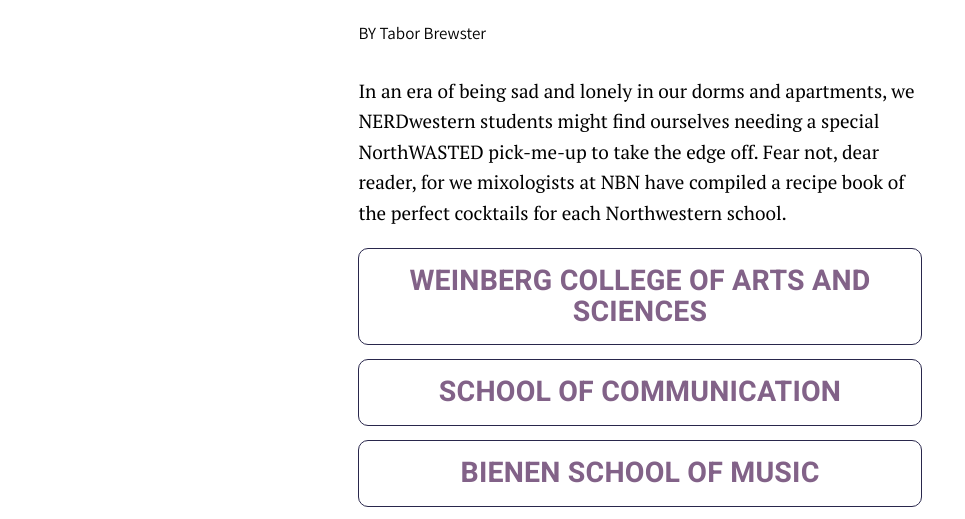
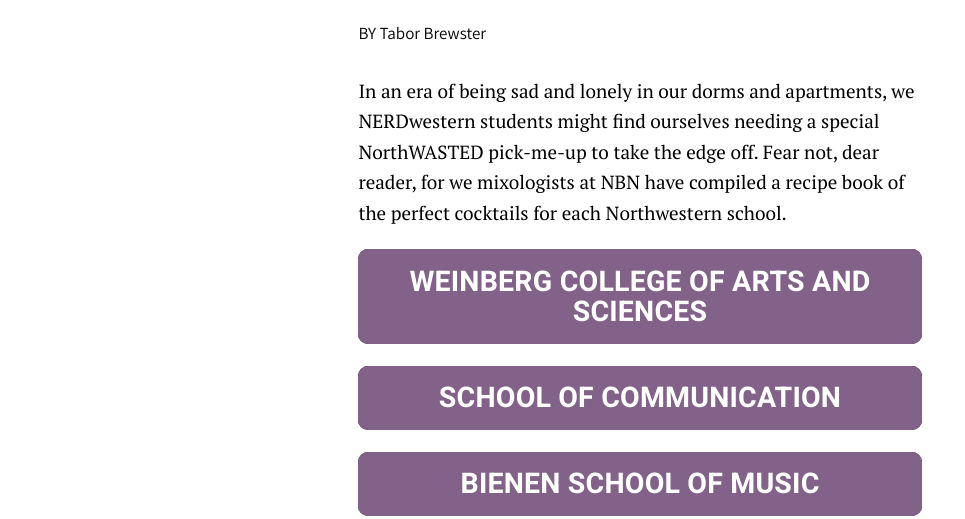
Before and after one commit to RuedaKV/nbn, a plain HTML site: page Cocktails/index.html in a window 1280 px wide. Shown: the part 259-778 px from the top of the page, without its empty margins (0-965 px from the left). Drawn offline with Linux system fonts and the light colour scheme.

Commit message:
Add files via upload

```diff
--- a/Cocktails/style.css
+++ b/Cocktails/style.css
@@ -170,11 +170,10 @@
     display:none;
 }
 
-.school-name{
+/* .school-name{
     cursor: pointer;
     border: 1px solid #29274C;
     border-radius: 10px;
-    /* width: 40vw; */
     margin: 0.5em auto;
     padding: 0.6em 0.1em 0.6em 0.1em;
     font-family: "Heebo";
@@ -187,6 +186,11 @@
     font-size: 1.5em;
     letter-spacing: 0.2px;
     font-weight: bolder;
+
+    box-shadow: 0 0 40px 40px #3498db inset, 0 0 0 0 #3498db;
+    -webkit-transition: all 150ms ease-in-out;
+    transition: all 150ms ease-in-out;
+
 }
 
 .school-name:hover{
@@ -194,7 +198,30 @@
     animation: fade-in 5s ease;
     transition: transform 150ms;
     transform: scale(1.03)
-}
+} */
+
+.school-name {
+    cursor: pointer;
+    /* border: 1px solid #826288; */
+    border-radius: 10px;
+    margin: 0.75em auto;
+    padding: 0.6em 0.1em 0.6em 0.1em;
+    font-family: "Heebo";
+    text-transform: uppercase;
+    color: white;
+    text-align: center;
+    background: black;
+    font-size: 1.5em;
+    letter-spacing: 0.2px;
+    font-weight: bolder;
+
+    box-shadow: 0 0 2em 2em #826288 inset, 0 0 0 0 #826288;
+    -webkit-transition: all 150ms ease-in-out;
+    transition: all 150ms ease-in-out;
+  }
+  .school-name:hover {
+    box-shadow: 0 0 0.5em 0 #826288 inset, 0 0 0.5em 0.25em #826288;
+  }
 
 .hed1{
     color: #826288
```
